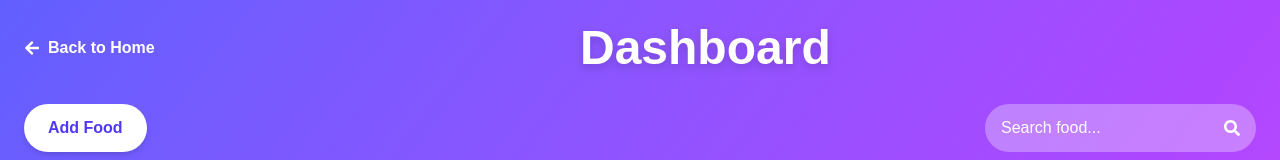
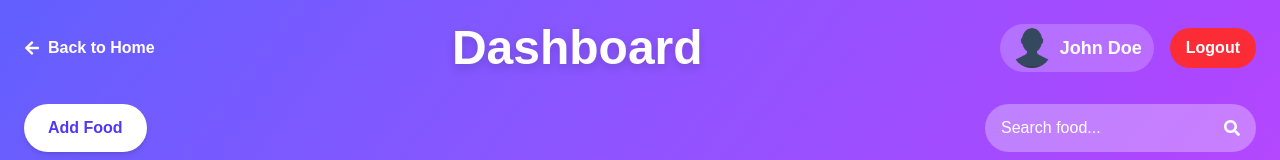
Before and after one commit to Maninfinity13/next-foodtracker-app, a Next.js app: page /dashboard in a window 1280 px wide. Shown: the top 160 px of the page. Built offline with nearby package versions, Linux system fonts and the light colour scheme.

Commit message:
Fix Error/Add profilePage

```diff
--- a/app/addfood/page.tsx
+++ b/app/addfood/page.tsx
@@ -36,6 +36,12 @@ export default function AddFoodPage() {
     setPreviewImage(null);
   };
 
+  const handleLogout = () => {
+    // Logic logout เช่น ลบ token หรือ localStorage
+    alert('Logged out!');
+    // router.push('/login'); // ถ้ามีหน้า login
+  };
+
   return (
     <>
       <Head>
@@ -50,9 +56,13 @@ export default function AddFoodPage() {
           <Link href="/dashboard" className="flex items-center gap-2 text-white font-bold hover:underline">
             &larr; Back to Dashboard
           </Link>
+
           <h1 className="text-3xl md:text-5xl font-extrabold drop-shadow-lg">
             Add Food
           </h1>
+
+          {/* Profile + Logout */}
+          <div className="flex items-center gap-4">
             <Link
               href="/profile"
               className="flex items-center gap-2 bg-white/20 rounded-full px-3 py-1 hover:bg-white/30 transition-colors"
@@ -66,6 +76,13 @@ export default function AddFoodPage() {
               />
               <span className="text-white font-semibold text-base md:text-lg">{user.name}</span>
             </Link>
+            <button
+              onClick={handleLogout}
+              className="px-4 py-2 bg-red-500 hover:bg-red-600 rounded-full font-bold transition-colors duration-300"
+            >
+              Logout
+            </button>
+          </div>
         </div>
 
         {/* Form */}
@@ -113,21 +130,18 @@ export default function AddFoodPage() {
             />
           </div>
 
+          {/* Food Image */}
           <div className="flex flex-col">
             <label className="mb-2 font-semibold text-white">Food Image</label>
-
-            {/* ปุ่มเลือกไฟล์ */}
             <label className="inline-block px-6 py-3 bg-indigo-600 text-white font-bold rounded-full shadow-md cursor-pointer hover:bg-indigo-700 transition-colors duration-300">
               Choose Image
               <input
                 type="file"
                 accept="image/*"
                 onChange={handleImageChange}
-                className="hidden" // ซ่อน input จริง
+                className="hidden"
               />
             </label>
-
-            {/* แสดง preview */}
             {previewImage && (
               <div className="mt-4 flex flex-col items-center">
                 <p className="mb-2 font-semibold text-white">Preview:</p>
--- a/app/dashboard/page.tsx
+++ b/app/dashboard/page.tsx
@@ -3,9 +3,11 @@
 import { useState } from 'react';
 import Link from 'next/link';
 import Head from 'next/head';
+import Image from 'next/image';
 import { FaEdit, FaTrash, FaSearch, FaArrowLeft } from 'react-icons/fa';
+import avatarImg from '../images/profile.png'; // รูปโปรไฟล์จาก app/images
 
-// Mock data for demonstration
+// Mock data
 const mockFoods = [
     { id: 1, date: '2025-09-01', image: 'https://i.pinimg.com/736x/94/d2/f1/94d2f1dcd0051aaaabee7a10a9ae8b4e.jpg', foodName: 'Chicken Salad', mealType: 'Lunch' },
     { id: 2, date: '2025-09-01', image: 'https://i.pinimg.com/736x/94/d2/f1/94d2f1dcd0051aaaabee7a10a9ae8b4e.jpg', foodName: 'Green Smoothie', mealType: 'Breakfast' },
@@ -25,16 +27,20 @@ const mockFoods = [
 
 const ITEMS_PER_PAGE = 7;
 
-export default function Page() {
+export default function DashboardPage() {
     const [currentPage, setCurrentPage] = useState(1);
     const [searchQuery, setSearchQuery] = useState('');
 
-    // Filter foods based on search query
+    const user = { name: 'John Doe' };
+
+    const handleLogout = () => {
+        alert('Logged out!');
+    };
+
     const filteredFoods = mockFoods.filter(food =>
         food.foodName.toLowerCase().includes(searchQuery.toLowerCase())
     );
 
-    // Calculate pages for pagination
     const totalPages = Math.ceil(filteredFoods.length / ITEMS_PER_PAGE);
     const startIndex = (currentPage - 1) * ITEMS_PER_PAGE;
     const currentItems = filteredFoods.slice(startIndex, startIndex + ITEMS_PER_PAGE);
@@ -46,22 +52,43 @@ export default function Page() {
                 <meta name="description" content="Manage your food tracking on the dashboard." />
             </Head>
 
-            {/* Main container with a vibrant gradient background */}
             <div className="min-h-screen p-6 bg-gradient-to-br from-indigo-500 via-purple-500 to-pink-500 text-white">
 
-                {/* Back button and title section */}
+                {/* Header */}
                 <div className="flex items-center justify-between mb-8">
                     <Link href="/" className="flex items-center gap-2 text-white font-bold hover:underline">
                         <FaArrowLeft />
                         <span>Back to Home</span>
                     </Link>
+
                     <h1 className="text-3xl md:text-5xl font-extrabold drop-shadow-lg">
                         Dashboard
                     </h1>
-                    <div></div> {/* For spacing */}
+
+                    <div className="flex items-center gap-4">
+                        <Link
+                            href="/profile"
+                            className="flex items-center gap-2 bg-white/20 rounded-full px-3 py-1 hover:bg-white/30 transition-colors"
+                        >
+                            <Image
+                                src={avatarImg}
+                                alt={user.name}
+                                width={40}
+                                height={40}
+                                className="rounded-full object-cover"
+                            />
+                            <span className="text-white font-semibold text-base md:text-lg">{user.name}</span>
+                        </Link>
+                        <button
+                            onClick={handleLogout}
+                            className="px-4 py-2 bg-red-500 hover:bg-red-600 rounded-full font-bold transition-colors duration-300"
+                        >
+                            Logout
+                        </button>
+                    </div>
                 </div>
 
-                {/* Action bar: Add Food and Search */}
+                {/* Action bar */}
                 <div className="flex flex-col md:flex-row items-center justify-between gap-4 mb-8">
                     <Link href="/addfood" className="w-full md:w-auto px-6 py-3 bg-white text-indigo-600 font-bold rounded-full shadow-md hover:bg-gray-100 transition-colors duration-300 transform hover:-translate-y-1 text-center">
                         Add Food
@@ -73,20 +100,17 @@ export default function Page() {
                             value={searchQuery}
                             onChange={(e) => {
                                 setSearchQuery(e.target.value);
-                                setCurrentPage(1); // Reset to first page on search
+                                setCurrentPage(1);
                             }}
                             className="w-full bg-transparent text-white placeholder-white focus:outline-none px-2"
                         />
-                        <button
-                            onClick={() => { }}
-                            className="p-2 text-white rounded-full hover:bg-white/20 transition-colors"
-                        >
+                        <button className="p-2 text-white rounded-full hover:bg-white/20 transition-colors">
                             <FaSearch />
                         </button>
                     </div>
                 </div>
 
-                {/* Food tracking table */}
+                {/* Food Table */}
                 <div className="bg-white/20 backdrop-blur-lg rounded-xl shadow-2xl overflow-hidden">
                     <table className="min-w-full divide-y divide-white/30">
                         <thead className="bg-white/30">
@@ -121,7 +145,7 @@ export default function Page() {
                     </table>
                 </div>
 
-                {/* Pagination Controls */}
+                {/* Pagination */}
                 {totalPages > 1 && (
                     <div className="mt-8 flex items-center justify-center space-x-2">
                         <button
```
Lines whose indentation alone changed are shown as unchanged.
